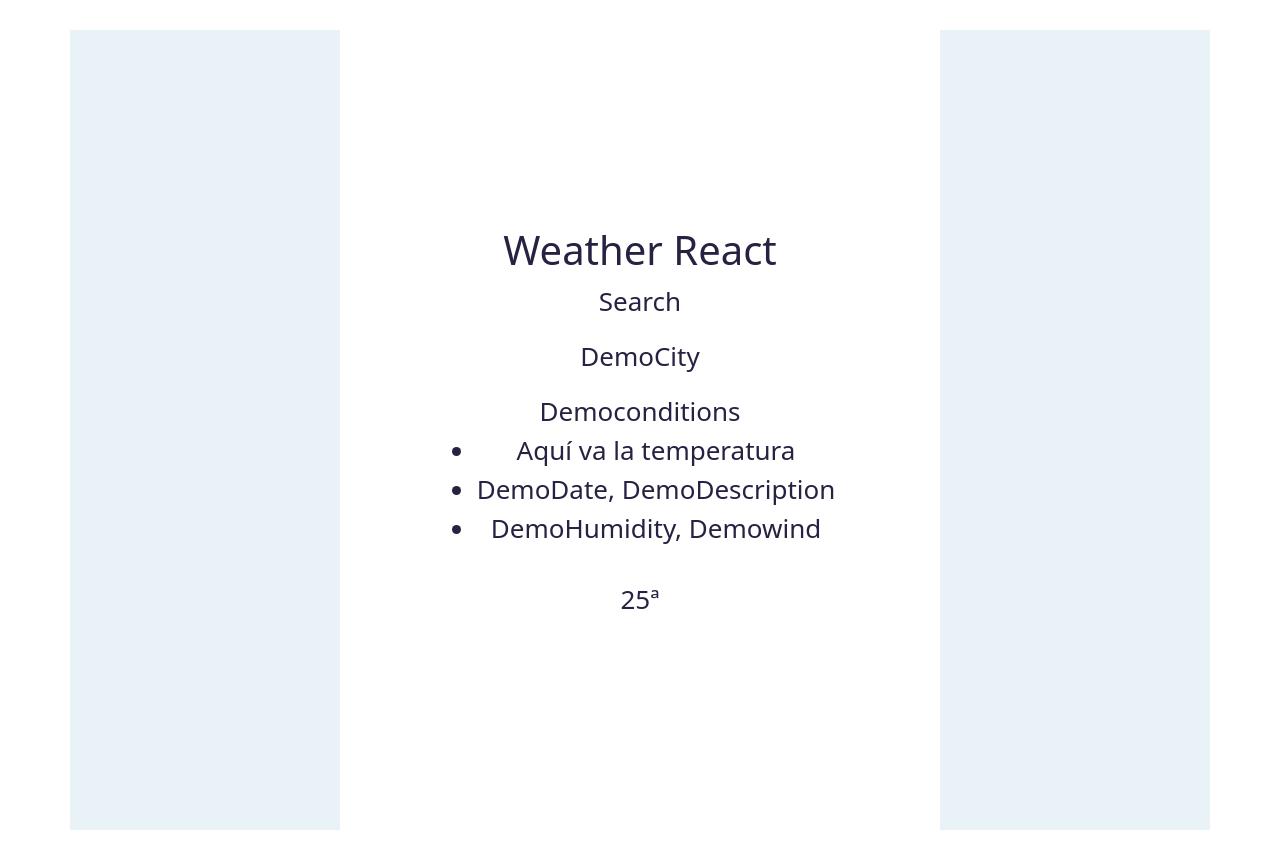
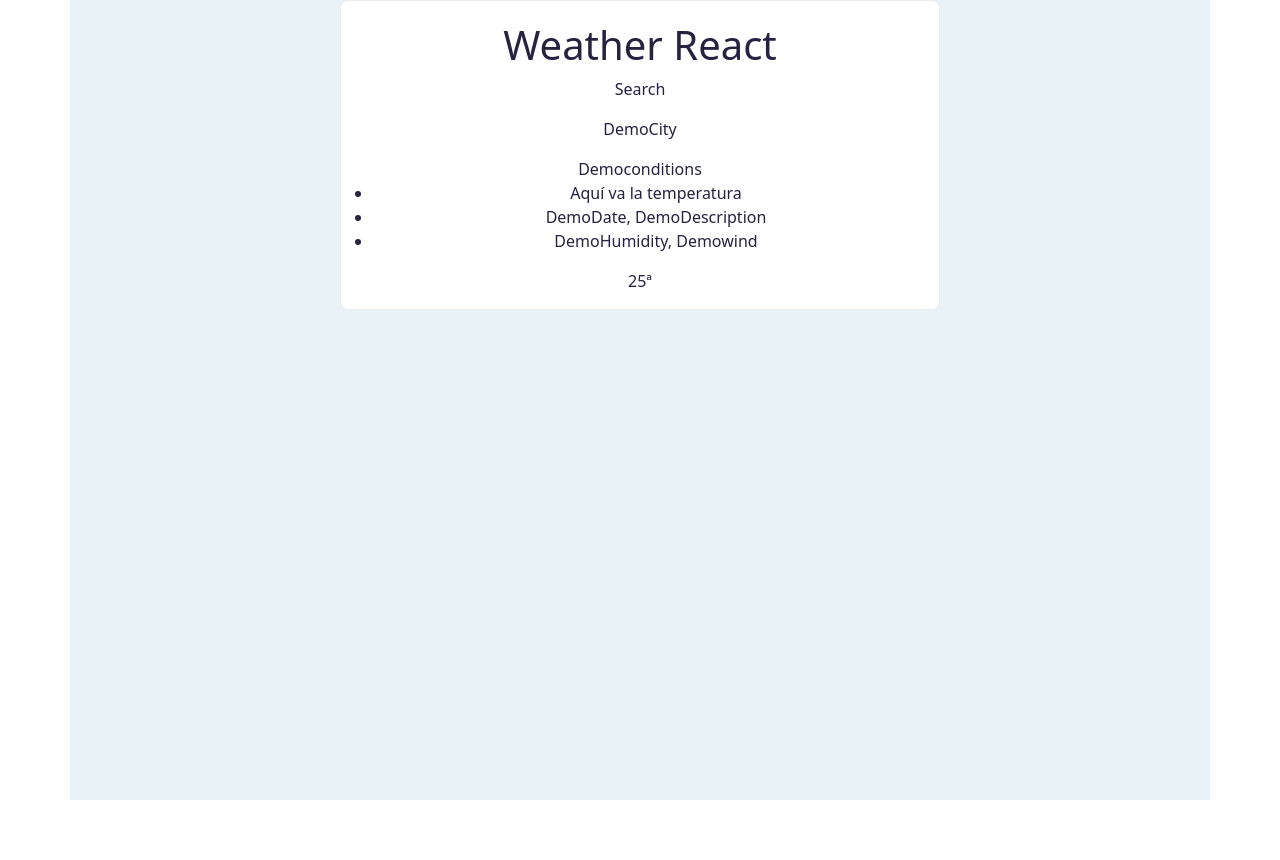
Before and after one commit to MartaMX/react-weather-app, a React (Create React App) app: page / in a window 1280 px wide. After the commit the page ends 800 px from the top, so only its background shows below. Built offline with nearby package versions, Linux system fonts and the light colour scheme; no server answers.

Commit message:
CSS Initial formating (react testing)

```diff
--- a/src/App.css
+++ b/src/App.css
@@ -5,19 +5,15 @@
 .App .container {
   color: #272142;
   background-color: #e8f2f7;
+  min-height: 100vh;
+  padding-top: 30 px;
 }
 .App .wrapper {
   background-color: white;
+  border: 1px solid #eaebee;
+  border-radius: 8px;
+  display: block;
+  margin: 0px auto;
   max-width: 600px;
-  margin: 30px auto;
-  min-height: 100vh;
-  display: flex;
-  flex-direction: column;
-  align-items: center;
-  justify-content: center;
-  font-size: calc(10px + 2vmin);
+  padding-top: 20px;
 }
-
-.App-link {
-  color: #61dafb;
-}
```
